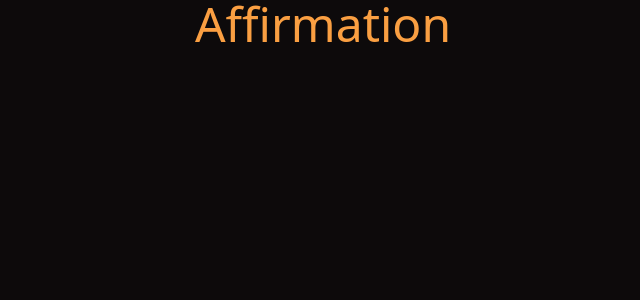
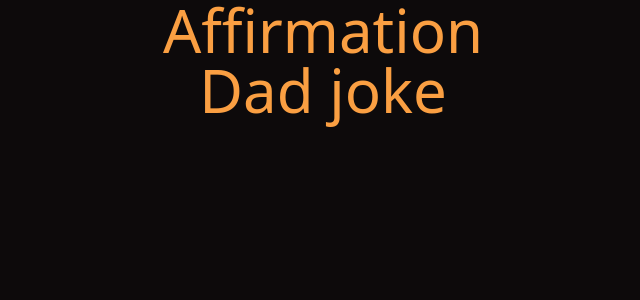
Before and after one commit to wiktrek/info.wiktrek.xyz, a Next.js app: page / in a window 1280 px wide. Shown: the top 300 px of the page, without its empty margins (317-957 px from the left). Built offline with nearby package versions, Linux system fonts and the light colour scheme.

Commit message:
dadjoke + navbar

```diff
--- a/app/affirmation/page.tsx
+++ b/app/affirmation/page.tsx
@@ -1,11 +1,13 @@
 import axios from "axios";
 import Head from "next/head";
 import "../../styles/globals.css";
+import Navbar from "~/components/navbar";
 // import Link from "next/link";
 interface Affirmation {
   affirmation: string;
 }
 export default async function Page() {
+  "use client";
   const a = (await axios.get("https://www.affirmations.dev/"))
     .data as Affirmation;
   return (
@@ -14,6 +16,7 @@ export default async function Page() {
         <link rel="icon" href="/favicon.ico" />
       </Head>
       <main className="items-center justify-center text-center">
+        <Navbar />
         <a className=" text-7xl text-red-400">{a.affirmation}</a>
       </main>
     </>
--- /dev/null
+++ b/app/dadjoke/page.tsx
@@ -0,0 +1,28 @@
+import axios, { type AxiosResponse } from "axios";
+import Head from "next/head";
+import "../../styles/globals.css";
+// import Link from "next/link";
+interface Joke {
+  joke: string;
+}
+export default async function Page() {
+  //   const a = (await axios.get("https://icanhazdadjoke.com")).data as Joke;
+  const a: AxiosResponse<Joke> = await axios({
+    url: "http://icanhazdadjoke.com",
+    method: "GET",
+    headers: {
+      Accept: "application/json",
+    },
+  });
+  //   console.log(a.data);
+  return (
+    <>
+      <Head>
+        <link rel="icon" href="/favicon.ico" />
+      </Head>
+      <main className="items-center justify-center text-center">
+        <a className=" text-7xl text-red-400">{a.data.joke}</a>
+      </main>
+    </>
+  );
+}
--- a/app/page.tsx
+++ b/app/page.tsx
@@ -9,12 +9,12 @@ export default function Page() {
         <meta name="description" content="Generated by create-t3-app" />
         <link rel="icon" href="/favicon.ico" />
       </Head>
-      <main className=" h-screen items-center justify-center text-center text-5xl  no-underline">
-        <div>
+      <main className=" h-screen items-center justify-center text-center text-6xl  no-underline">
+        <div className=" grid grid-cols-1">
           <Link href="/affirmation" className="">
             Affirmation
           </Link>
-          <Link href="/"></Link>
+          <Link href="/dadjoke">Dad joke</Link>
         </div>
       </main>
     </>
--- /dev/null
+++ b/components/navbar.tsx
@@ -0,0 +1,13 @@
+import Link from "next/link";
+
+export default function Navbar() {
+  return (
+    <>
+      <main className=" items-center justify-center text-right text-6xl no-underline">
+        <div className=" grid grid-cols-1">
+          <Link href="/">Return</Link>
+        </div>
+      </main>
+    </>
+  );
+}
```
